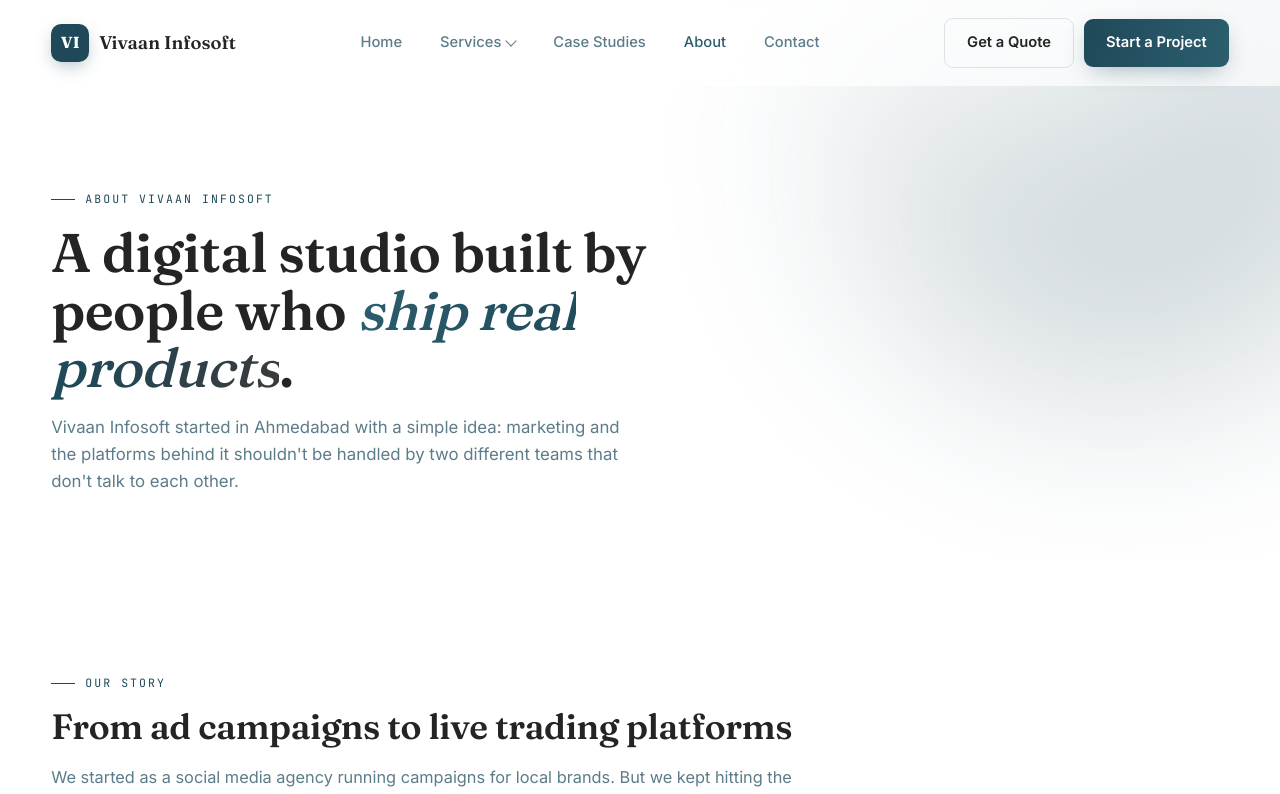
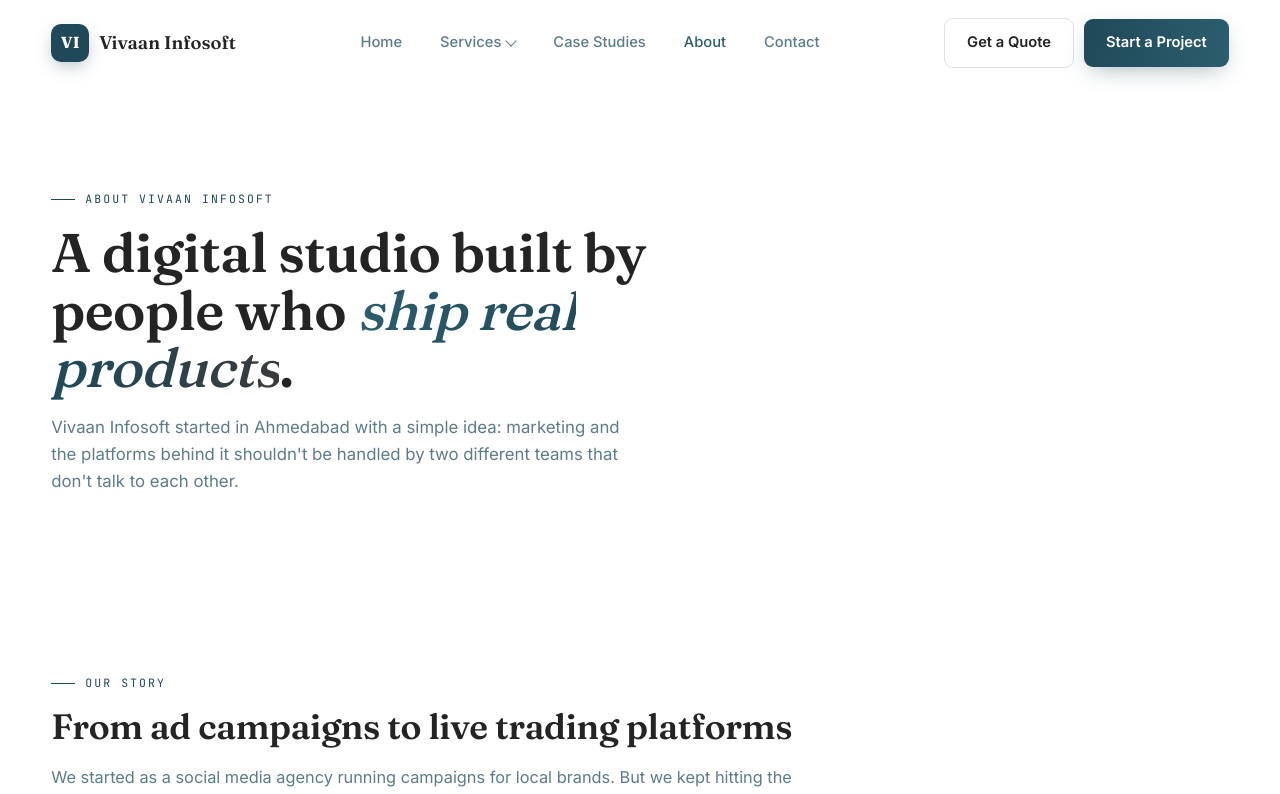
Before and after one commit to bhavik4094/Vivaan-Infosoft, a React (Vite) app: page /about in a window 1280 px wide. Shown: the top 794 px of the page. Built offline with nearby package versions, Linux system fonts and the light colour scheme.

Commit message:
Remove empty hero-orb blank space on inner pages
The orb blur circle had visual company (floating rate cards) on Home
but rendered as a large empty rectangle on About, Services, Case
Studies, and Contact pages. Removed it from all four.

```diff
--- a/src/pages/About.jsx
+++ b/src/pages/About.jsx
@@ -20,7 +20,6 @@
   return (
     <>
       <header className="page-hero">
-        <div className="hero-orb" aria-hidden="true"></div>
         <div className="container">
           <div className="eyebrow">About Vivaan Infosoft</div>
           <h1>A digital studio built by people who <span className="grad-text">ship real products</span>.</h1>
--- a/src/pages/CaseStudiesPage.jsx
+++ b/src/pages/CaseStudiesPage.jsx
@@ -35,7 +35,6 @@
   return (
     <>
       <header className="page-hero">
-        <div className="hero-orb" aria-hidden="true"></div>
         <div className="container">
           <div className="eyebrow">Case Studies</div>
           <h1>Platforms we designed, built <span className="grad-text">and shipped</span>.</h1>
--- a/src/pages/ContactPage.jsx
+++ b/src/pages/ContactPage.jsx
@@ -4,7 +4,6 @@
   return (
     <>
       <header className="page-hero">
-        <div className="hero-orb" aria-hidden="true"></div>
         <div className="container">
           <div className="eyebrow">Get In Touch</div>
           <h1>Let's build your next <span className="grad-text">platform</span>.</h1>
--- a/src/pages/ServicesPage.jsx
+++ b/src/pages/ServicesPage.jsx
@@ -29,7 +29,6 @@
   return (
     <>
       <header className="page-hero">
-        <div className="hero-orb" aria-hidden="true"></div>
         <div className="container">
           <div className="eyebrow">What We Do</div>
           <h1>Services built around <span className="grad-text">real platforms</span>, not templates.</h1>
```
